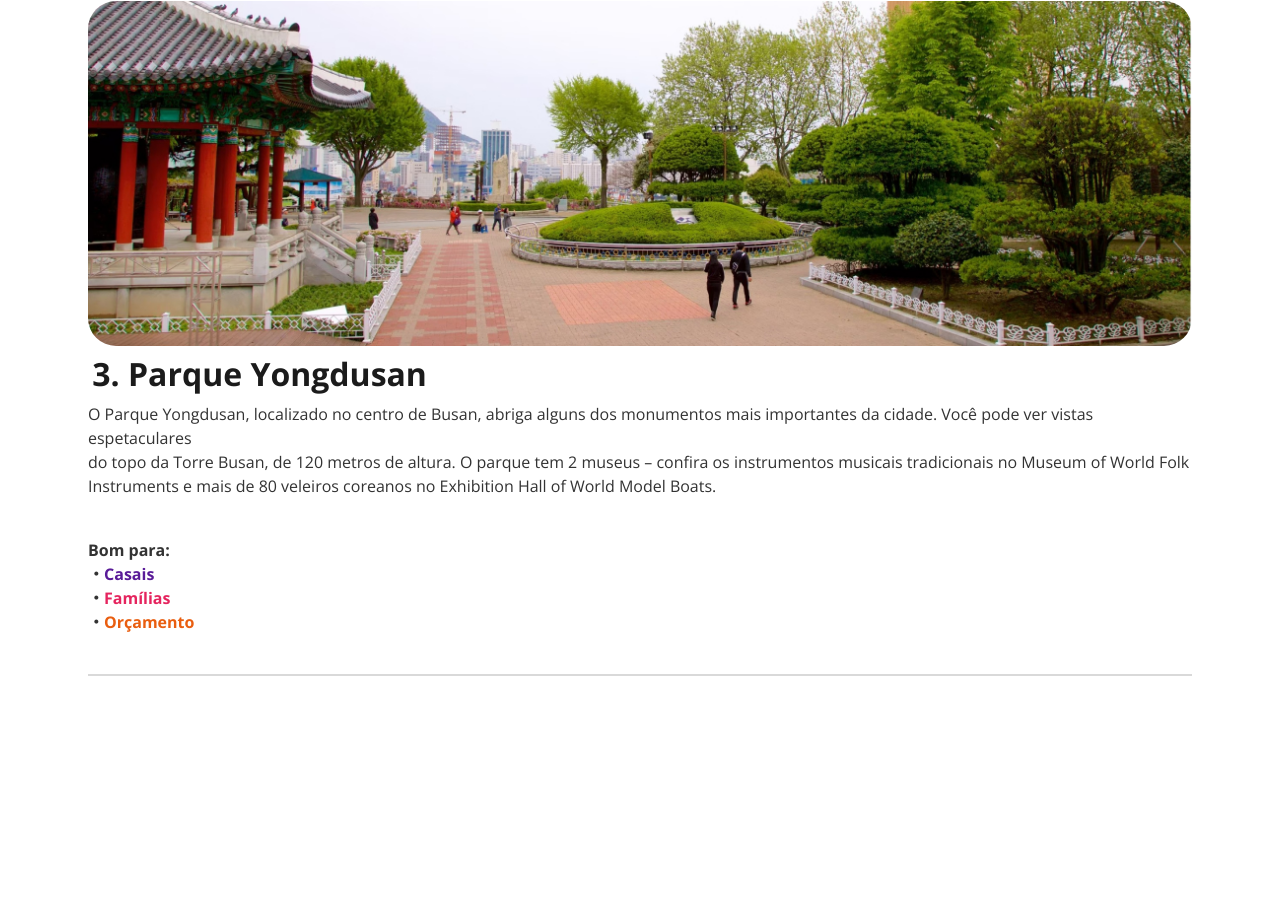
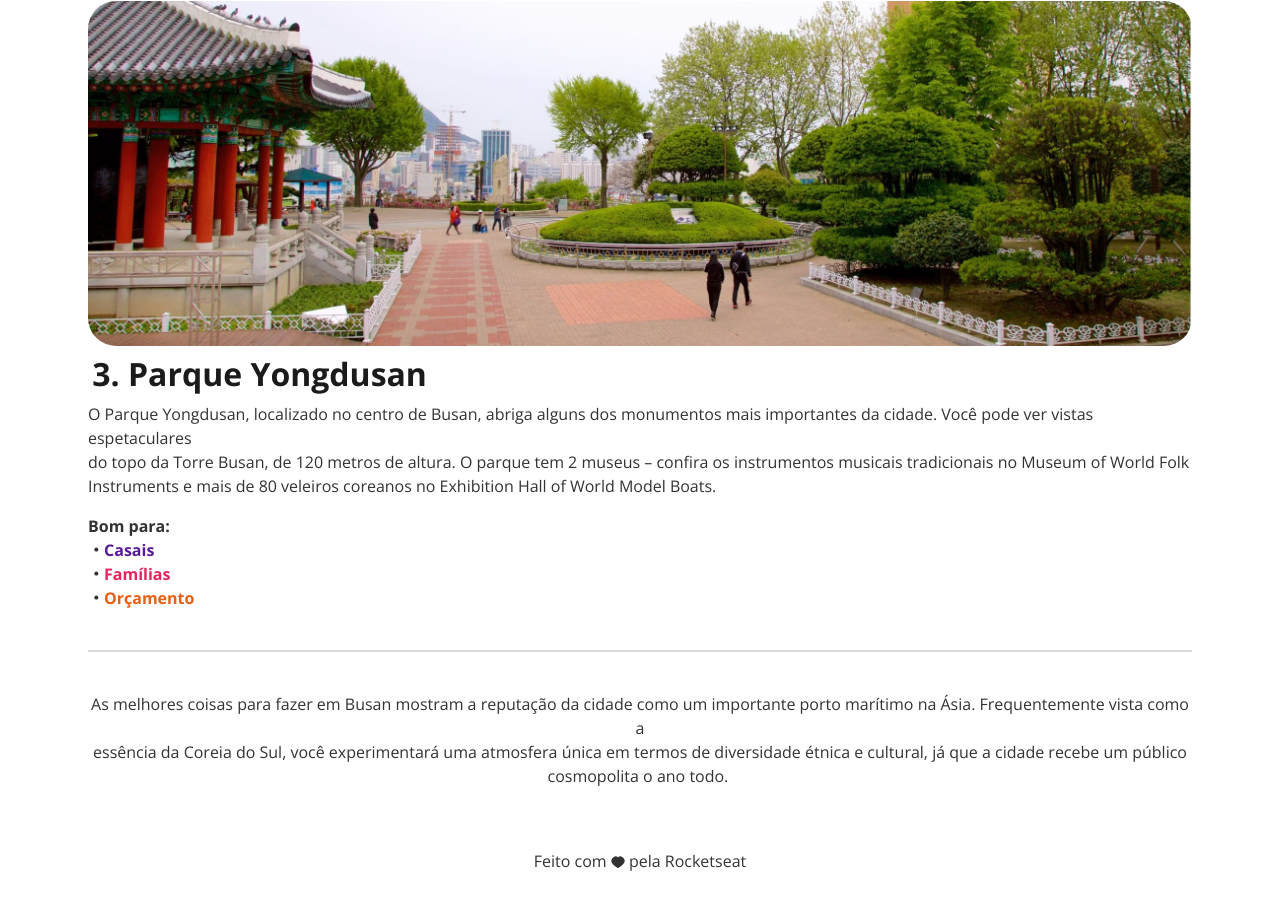
Before and after one commit to asaferb/projeto-local-turistico, a plain HTML site: page index.html in a window 1280 px wide. Shown: the part 2410-3334 px from the top of the page. Before the commit the page ends 3222 px from the top, so only its background shows below. Drawn offline with nearby package versions, Linux system fonts and the light colour scheme; a web font is replaced by a local one.

Commit message:
adicionando rodapé

```diff
--- a/index.html
+++ b/index.html
@@ -55,7 +55,7 @@
                     <br> <br>
                 <dl>
                     <dt class="bom">Bom para:</dt>
-                        <dt class="blue" ><span class="ponto">・</span>História</dt>
+                    <dt class="blue"><span class="ponto">・</span>História</dt>
                 </dl>
                 </ul>
                 </p>
@@ -79,16 +79,17 @@
                 <div class="center">
                     <img src="assets/busan4.jpg" alt="imagem do Parque Yongdusan">
                 </div>
-
+                <div class="parque3">
                     <ol start="3">
                         <li>Parque Yongdusan</li>
                     </ol>
                     <p>
-                    O Parque Yongdusan, localizado no centro de Busan, abriga alguns dos monumentos mais importantes da
-                    cidade. Você pode ver vistas espetaculares <br>do topo da Torre Busan, de 120 metros de altura. O
+                        O Parque Yongdusan, localizado no centro de Busan, abriga alguns dos monumentos mais importantes
+                        da
+                        cidade. Você pode ver vistas espetaculares <br>do topo da Torre Busan, de 120 metros de altura.
+                        O
                         parque tem 2 museus – confira os instrumentos musicais tradicionais no Museum of World Folk
                         <br>Instruments e mais de 80 veleiros coreanos no Exhibition Hall of World Model Boats.
-                    <br> <br>
                     <dl class="cores">
                         <dt class="bom">Bom para:</dt>
                         <dt class="purple"><span class="ponto">・</span>Casais</dt>
@@ -96,9 +97,23 @@
                         <dt class="orange"><span class="ponto">・</span>Orçamento</dt>
                         </ul>
                         </p>
+                </div>
             </section>
             <div class="separador2"></div>
+            <div id="ultimoP">
+                <p>
+                    As melhores coisas para fazer em Busan mostram a reputação da cidade como um importante porto marítimo na
+                    Ásia. Frequentemente vista como a<br> essência da Coreia do Sul, você experimentará uma atmosfera única em
+                    termos de diversidade étnica e cultural, já que a cidade recebe um público<br> cosmopolita o ano todo.
+                </p>
+            </div>
         </main>
     </div>
+
+
 </body>
+<footer>
+    Feito com <img src="assets/heart.svg" alt="coração fofinho"> pela Rocketseat
+</footer>
+
 </html>
--- a/style.css
+++ b/style.css
@@ -9,11 +9,12 @@
 body {
     background-color: white;
     background-position: cover
-    var(--verde);
 }
 
 main {
+    box-sizing: border-box;
     padding: 88px 80px;
+    padding-bottom: 0;
 }
 
 ol li {
@@ -100,6 +101,10 @@ p {
     color: #333;
 }
 
+.parque3 p {
+    margin-bottom: 10px;
+}
+
 .cores dt {
     font-family: "Open Sans", sans-serif;
     font-weight: bold;
@@ -117,3 +122,18 @@ p {
 .orange {
     color: #E95E10;
 }
+
+#ultimoP p {
+  text-align: center;
+}
+
+footer {
+    margin-top: 61px;
+    color: #333;
+    text-align: center;
+    padding-bottom: 48px;
+}
+
+footer img {
+    vertical-align: middle;
+}
```
Also changed, not shown: assets/heart.svg (added). Lines whose indentation alone changed are shown as unchanged.
